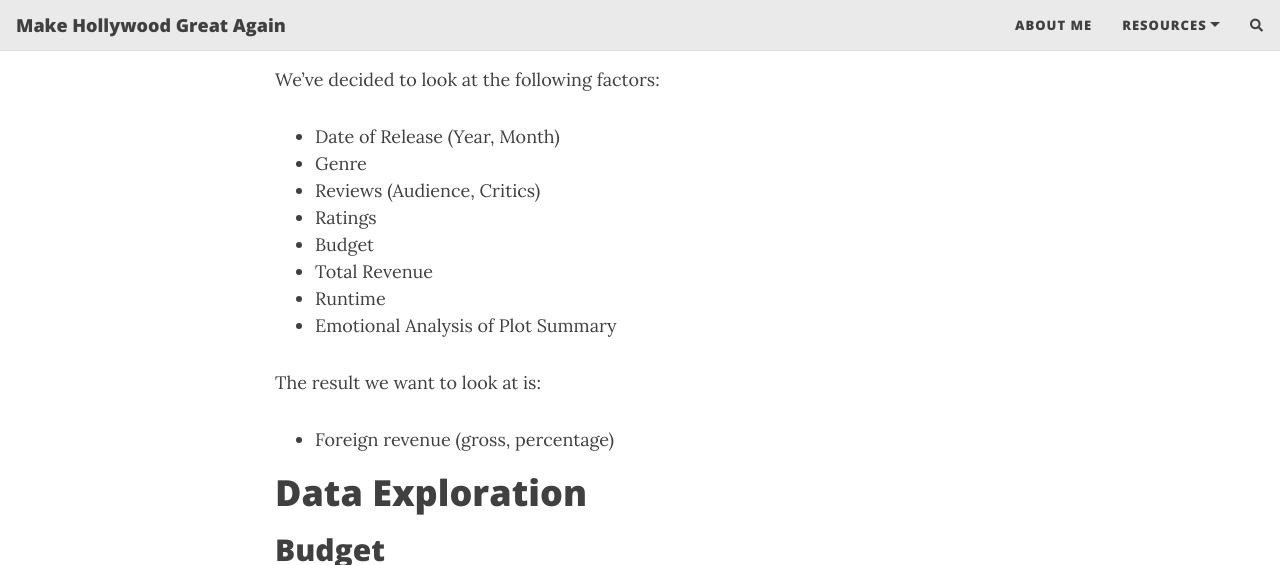
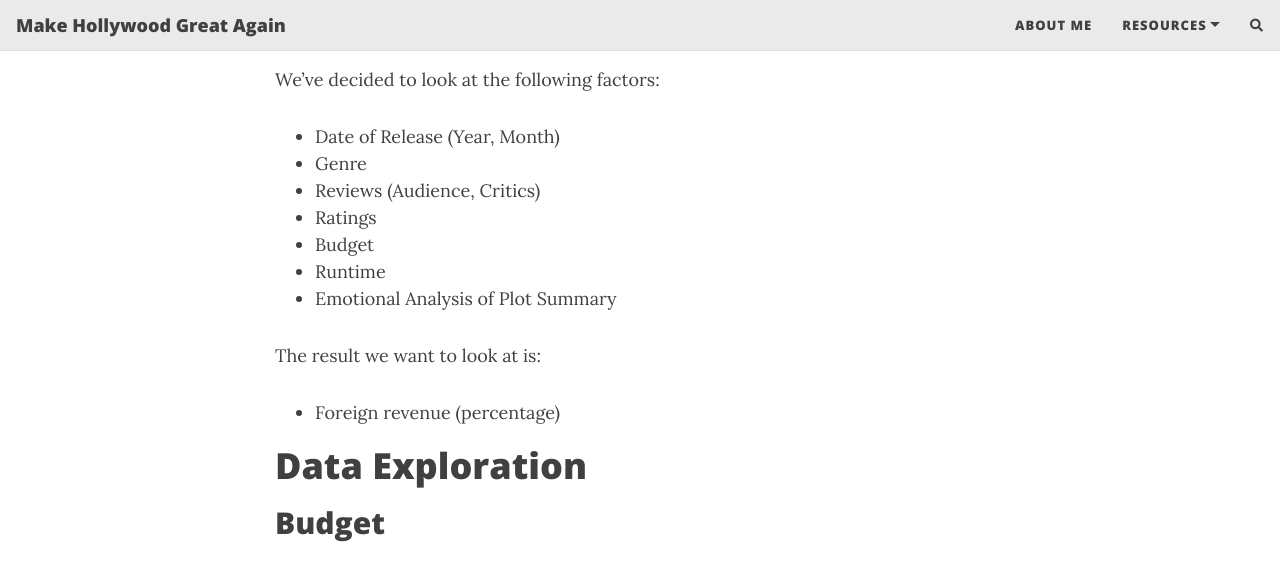
Before and after one commit to epfl-ada/ada-2024-project-thelordsofdata, a Jekyll site: the page built from index.md, in a window 1280 px wide and 900 px high, scrolled down 3164 px, cut to the strip 0-565 px from the top of the window. Built offline with Jekyll 4.4.1, drawn with Linux system fonts in a browser that asks for light colours; nearby versions of some CDN libraries; comment, search, counter and statistics services are not loaded.

Commit message:
fixed factors

```diff
--- a/index.md
+++ b/index.md
@@ -89,12 +89,11 @@
 - Reviews (Audience, Critics)
 - Ratings
 - Budget
-- Total Revenue
 - Runtime
 - Emotional Analysis of Plot Summary
 
 The result we want to look at is:
-- Foreign revenue (gross, percentage)
+- Foreign revenue (percentage)
 
 # Data Exploration
 
```
